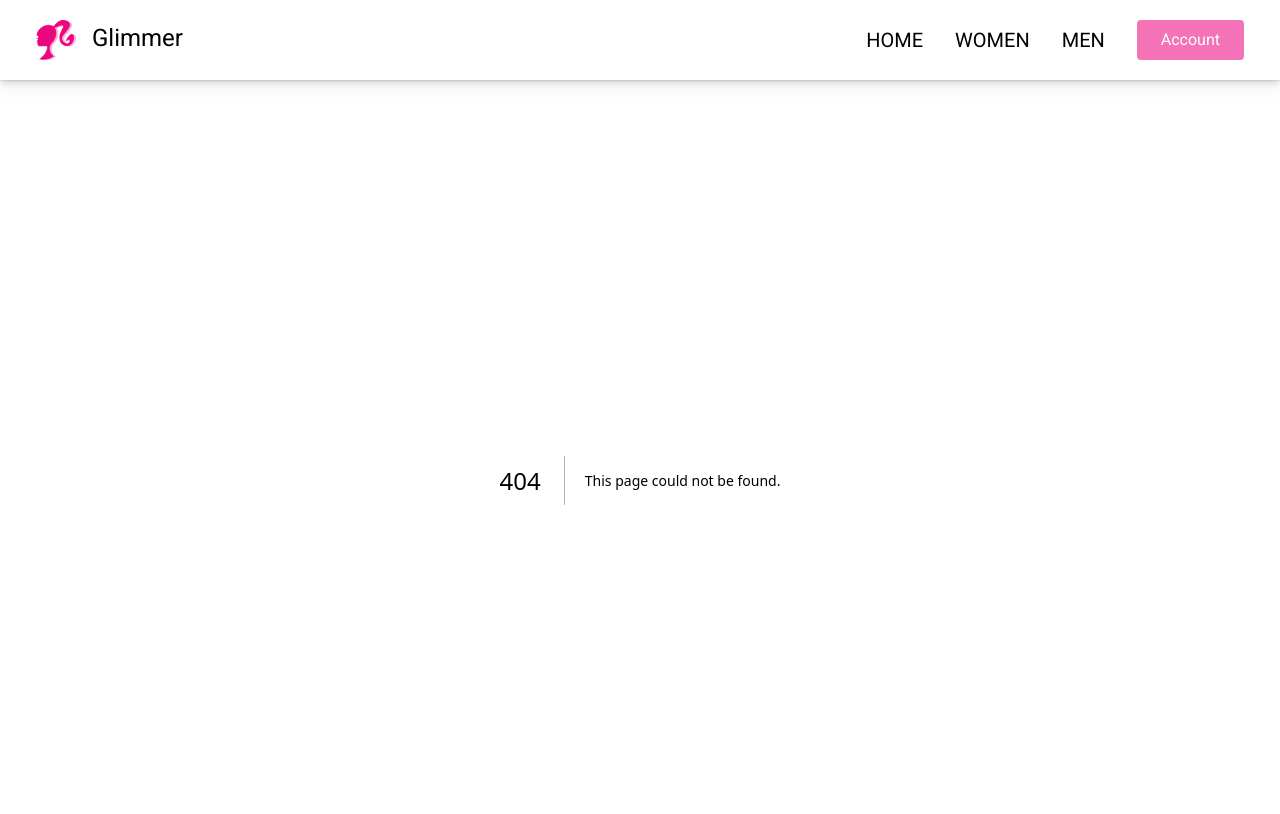
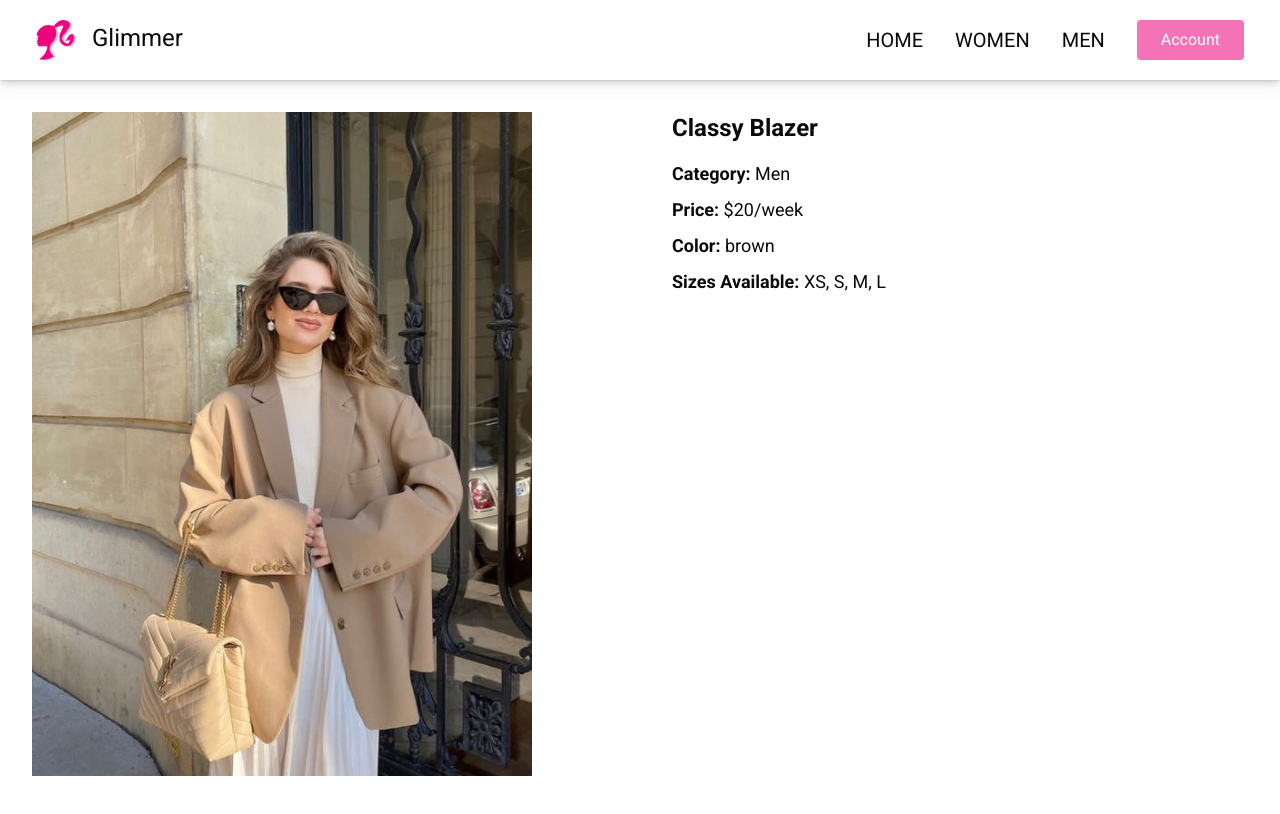
Before and after one commit to jilamikalalae/glimmer, a Next.js app: page /product/1 in a window 1280 px wide. Before the commit this address had no page. Shown: the top 814 px of the page. Built offline with nearby package versions, Linux system fonts and the light colour scheme.

Commit message:
Update my shop page

```diff
--- a/app/shop/product/[id]/page.js
+++ b/app/product/[id]/page.js
@@ -1,4 +1,4 @@
-// app/product/[id]/page.js
+"use client"; // Add this to make the component a Client Component
 
 import { useRouter } from 'next/navigation';
 import { useState, useEffect } from 'react';
@@ -6,22 +6,20 @@ import Image from 'next/image';
 import { FaEdit } from 'react-icons/fa';
 
 const products = [
-  { id: 1, name: "Classy Blazer", price: "$20/week", color: "brown", category: "Women", img: "/image/turtleneck.jpeg", sizes: ["XS", "S", "M", "L"] },
+  { id: 1, name: "Classy Blazer", price: "$20/week", color: "brown", category: "Men", img: "/image/turtleneck.jpeg", sizes: ["XS", "S", "M", "L"] },
   { id: 2, name: "Fur cuffed cardigan", price: "$30/week", color: "cream", category: "Women", img: "/image/fur-cuffed-cardigan.jpeg", sizes: ["S", "M", "L"] },
 ];
 
-export default function ProductDetails() {
-  const { id } = useRouter().query;
+export default function ProductDetails({ params }) {
+  const { id } = params; // Get the dynamic ID from the URL
   const [product, setProduct] = useState(null);
 
   useEffect(() => {
-    if (id) {
-      const selectedProduct = products.find(p => p.id === parseInt(id));
-      setProduct(selectedProduct);
-    }
+    const selectedProduct = products.find(p => p.id === parseInt(id));
+    setProduct(selectedProduct);
   }, [id]);
 
-  if (!product) return <p>Loading...</p>;
+  if (!product) return <p>Product not found</p>;
 
   return (
     <div className="p-8">
@@ -30,10 +28,9 @@ export default function ProductDetails() {
           <Image
             src={product.img}
             alt={product.name}
-            width={500}  // Set the width
-            height={500} // Set the height
-            layout="fixed" // Ensure fixed layout for consistent sizing
-            className="object-cover" // Ensures the image covers the area without stretching
+            width={500}
+            height={500}
+            className="object-cover"
           />
         </div>
         <div className="w-1/2 pl-8">
```
